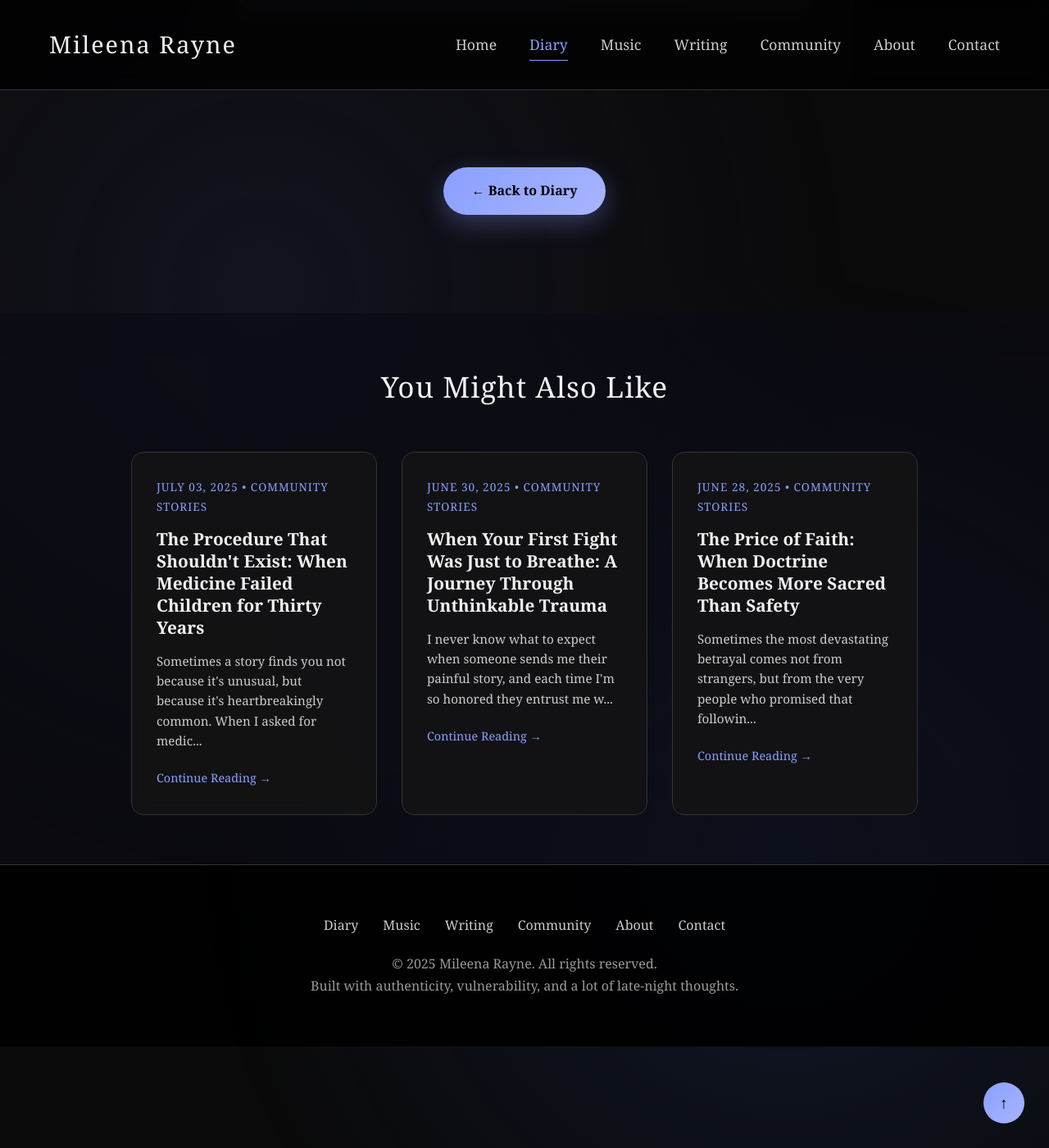
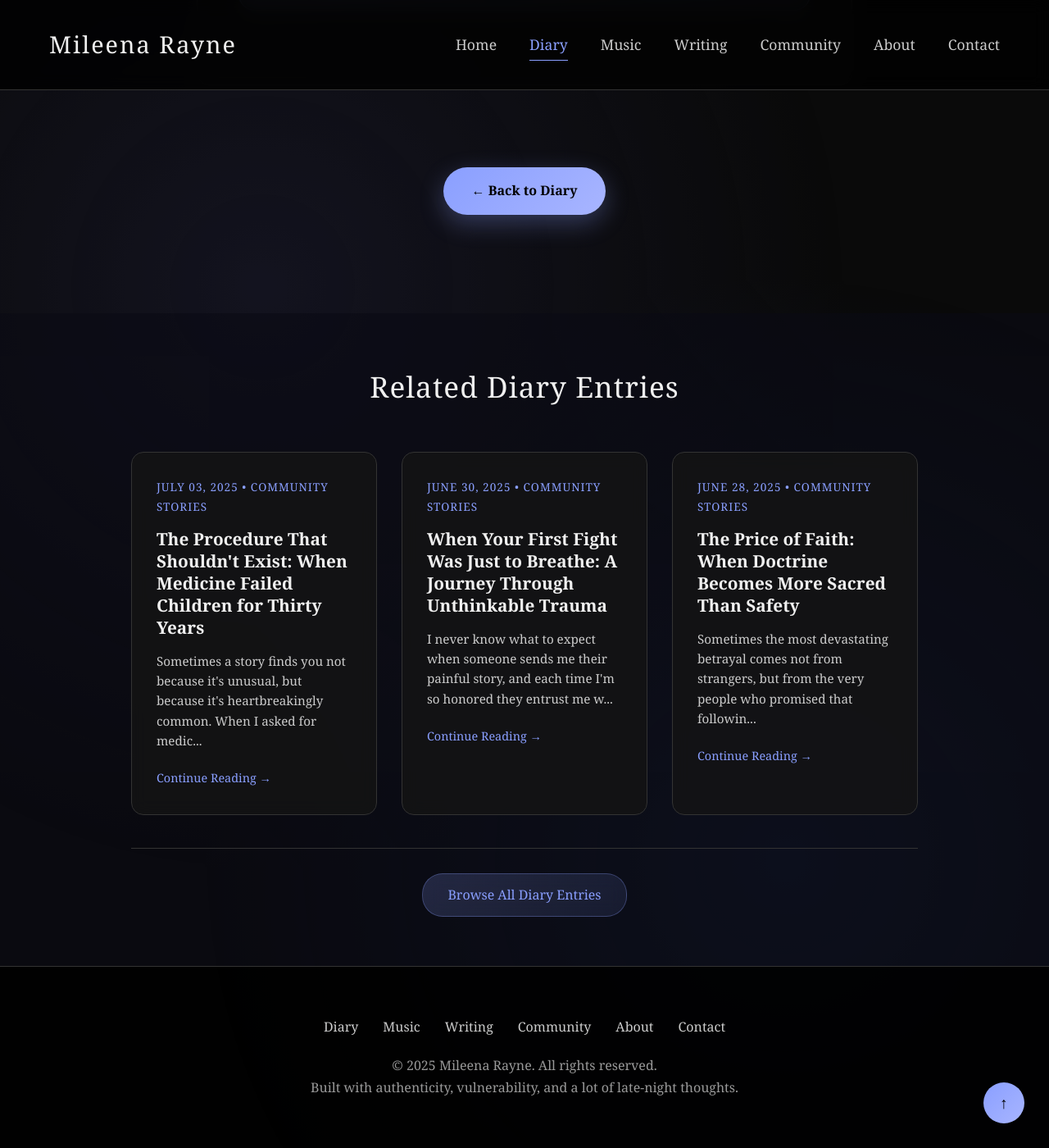
Before and after one commit to Mileena28/Mileena28.github.io, a Jekyll site: the page built from _posts/2025-06-18-the-story-behind-rose-in-the-snow.md, in a window 1280 px wide and 1400 px high, scrolled down 2361 px. Shown: the whole window at 82% size. Built offline with Jekyll 4.4.1, drawn with Linux system fonts in a browser that asks for light colours.

Commit message:
Update related-posts.html

```diff
--- a/_includes/related-posts.html
+++ b/_includes/related-posts.html
@@ -1,34 +1,162 @@
-<!-- Related Posts Section -->
-{% assign related_posts = site.posts | where_exp: "post", "post.url != page.url" %}
+<!-- Content-Type Specific Related Posts -->
+{% comment %}
+This version keeps diary posts and writing chapters completely separate:
+- Diary posts only recommend other diary posts
+- Writing chapters only recommend other writing chapters
+- Each has intelligent matching within its own content type
+{% endcomment %}
 
-{% if page.tags.size > 0 %}
-  {% assign related_posts = related_posts | where_exp: "post", "post.tags and post.tags != empty" %}
-  {% assign related_posts = related_posts | sort: "date" | reverse %}
-{% elsif page.category %}
-  {% assign related_posts = related_posts | where: "category", page.category %}
+{% comment %} Determine content type {% endcomment %}
+{% if page.collection == 'writing' or page.layout == 'chapter' or page.category contains 'Writing' %}
+  {% assign content_type = 'writing' %}
 {% else %}
-  {% assign related_posts = site.posts | where_exp: "post", "post.url != page.url" | sort: "date" | reverse %}
+  {% assign content_type = 'diary' %}
 {% endif %}
 
-{% if related_posts.size > 0 %}
+{% comment %} Get appropriate content pool {% endcomment %}
+{% if content_type == 'writing' %}
+  {% comment %} Only writing chapters/content {% endcomment %}
+  {% assign content_pool = site.posts | where_exp: "post", "post.url != page.url and (post.category contains 'Writing' or post.layout == 'chapter')" %}
+  {% if site.writing %}
+    {% assign writing_chapters = site.writing | where_exp: "chapter", "chapter.url != page.url" %}
+    {% assign content_pool = content_pool | concat: writing_chapters %}
+  {% endif %}
+{% else %}
+  {% comment %} Only diary posts (exclude writing content) {% endcomment %}
+  {% assign content_pool = site.posts | where_exp: "post", "post.url != page.url and post.category != 'Writing' and post.layout != 'chapter'" %}
+{% endif %}
+
+{% assign related_content = '' | split: '' %}
+
+{% if content_type == 'writing' %}
+  {% comment %} WRITING CONTENT MATCHING {% endcomment %}
+
+  {% comment %} Priority 1: Same book/series {% endcomment %}
+  {% if page.book_title or page.series %}
+    {% for content_item in content_pool %}
+      {% if (page.book_title and content_item.book_title == page.book_title) or (page.series and content_item.series == page.series) %}
+        {% assign related_content = related_content | push: content_item %}
+      {% endif %}
+    {% endfor %}
+  {% endif %}
+
+  {% comment %} Priority 2: Same tags (genre, themes) {% endcomment %}
+  {% if related_content.size < 3 and page.tags.size > 0 %}
+    {% for content_item in content_pool %}
+      {% unless related_content contains content_item %}
+        {% if content_item.tags %}
+          {% assign common_tags = page.tags | where_exp: "tag", "content_item.tags contains tag" %}
+          {% if common_tags.size > 0 %}
+            {% assign related_content = related_content | push: content_item %}
+          {% endif %}
+        {% endif %}
+      {% endunless %}
+    {% endfor %}
+  {% endif %}
+
+  {% comment %} Priority 3: Recent chapters {% endcomment %}
+  {% if related_content.size < 3 %}
+    {% assign recent_content = content_pool | sort: "date" | reverse %}
+    {% for content_item in recent_content %}
+      {% unless related_content contains content_item %}
+        {% assign related_content = related_content | push: content_item %}
+      {% endunless %}
+      {% if related_content.size >= 3 %}{% break %}{% endif %}
+    {% endfor %}
+  {% endif %}
+
+{% else %}
+  {% comment %} DIARY POST MATCHING {% endcomment %}
+
+  {% comment %} Priority 1: Same tags (topics like trauma, recovery, mental health) {% endcomment %}
+  {% if page.tags.size > 0 %}
+    {% for content_item in content_pool %}
+      {% if content_item.tags %}
+        {% assign common_tags = page.tags | where_exp: "tag", "content_item.tags contains tag" %}
+        {% if common_tags.size > 0 %}
+          {% assign related_content = related_content | push: content_item %}
+        {% endif %}
+      {% endif %}
+    {% endfor %}
+  {% endif %}
+
+  {% comment %} Priority 2: Same category {% endcomment %}
+  {% if related_content.size < 3 and page.category %}
+    {% for content_item in content_pool %}
+      {% unless related_content contains content_item %}
+        {% if content_item.category == page.category %}
+          {% assign related_content = related_content | push: content_item %}
+        {% endif %}
+      {% endunless %}
+    {% endfor %}
+  {% endif %}
+
+  {% comment %} Priority 3: Recent diary entries {% endcomment %}
+  {% if related_content.size < 3 %}
+    {% assign recent_content = content_pool | sort: "date" | reverse %}
+    {% for content_item in recent_content %}
+      {% unless related_content contains content_item %}
+        {% assign related_content = related_content | push: content_item %}
+      {% endunless %}
+      {% if related_content.size >= 3 %}{% break %}{% endif %}
+    {% endfor %}
+  {% endif %}
+{% endif %}
+
+{% comment %} Display related content {% endcomment %}
+{% if related_content.size > 0 %}
 <section class="related-posts-section">
   <div class="related-posts-container">
-    <h3 class="related-posts-title">You Might Also Like</h3>
+    {% if content_type == 'writing' %}
+      <h3 class="related-posts-title">More Stories to Explore</h3>
+    {% else %}
+      <h3 class="related-posts-title">Related Diary Entries</h3>
+    {% endif %}
+
     <div class="related-posts-grid">
-      {% for post in related_posts limit:3 %}
+      {% for content_item in related_content limit:3 %}
         <article class="related-post-card">
           <div class="related-post-meta">
-            {{ post.date | date: "%B %d, %Y" }} • {{ post.category | default: "Diary Entry" }}
+            {{ content_item.date | date: "%B %d, %Y" }} •
+            {% if content_type == 'writing' %}
+              {% if content_item.book_title %}{{ content_item.book_title }}{% else %}Writing{% endif %}
+            {% else %}
+              {{ content_item.category | default: "Diary Entry" }}
+            {% endif %}
           </div>
+
           <h4 class="related-post-title">
-            <a href="{{ post.url }}">{{ post.title }}</a>
+            <a href="{{ content_item.url }}">
+              {% if content_type == 'writing' and content_item.chapter_number %}
+                Chapter {{ content_item.chapter_number }}: {{ content_item.title }}
+              {% else %}
+                {{ content_item.title }}
+              {% endif %}
+            </a>
           </h4>
+
           <p class="related-post-excerpt">
-            {{ post.excerpt | strip_html | truncate: 120 }}
+            {{ content_item.excerpt | strip_html | truncate: 120 }}
           </p>
-          <a href="{{ post.url }}" class="related-post-link">Continue Reading →</a>
+
+          <a href="{{ content_item.url }}" class="related-post-link">
+            {% if content_type == 'writing' %}
+              {% if content_item.chapter_number %}Read Chapter →{% else %}Read Story →{% endif %}
+            {% else %}
+              Continue Reading →
+            {% endif %}
+          </a>
         </article>
       {% endfor %}
+    </div>
+
+    {% comment %} Content-specific call-to-action {% endcomment %}
+    <div class="related-posts-footer">
+      {% if content_type == 'writing' %}
+        <a href="/writing/" class="explore-more-link">Explore All Stories</a>
+      {% else %}
+        <a href="/diary/" class="explore-more-link">Browse All Diary Entries</a>
+      {% endif %}
     </div>
   </div>
 </section>
@@ -59,6 +187,7 @@
   display: grid;
   grid-template-columns: repeat(auto-fit, minmax(300px, 1fr));
   gap: 30px;
+  margin-bottom: 40px;
 }
 
 .related-post-card {
@@ -120,6 +249,31 @@
   border-bottom-color: #8a9fff;
 }
 
+.related-posts-footer {
+  text-align: center;
+  padding-top: 30px;
+  border-top: 1px solid #333;
+}
+
+.explore-more-link {
+  display: inline-block;
+  padding: 12px 30px;
+  background: linear-gradient(135deg, rgba(138, 159, 255, 0.2), rgba(138, 159, 255, 0.1));
+  border: 1px solid rgba(138, 159, 255, 0.3);
+  color: #8a9fff;
+  text-decoration: none;
+  border-radius: 25px;
+  font-weight: 500;
+  transition: all 0.3s ease;
+  backdrop-filter: blur(10px);
+}
+
+.explore-more-link:hover {
+  background: linear-gradient(135deg, rgba(138, 159, 255, 0.3), rgba(138, 159, 255, 0.15));
+  border-color: #8a9fff;
+  transform: translateY(-2px);
+}
+
 @media (max-width: 768px) {
   .related-posts-grid {
     grid-template-columns: 1fr;
```
